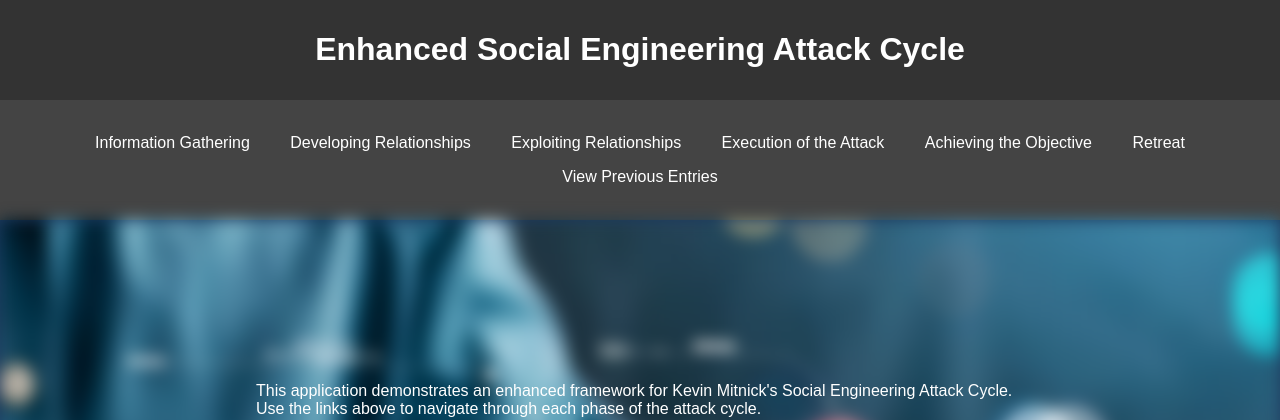
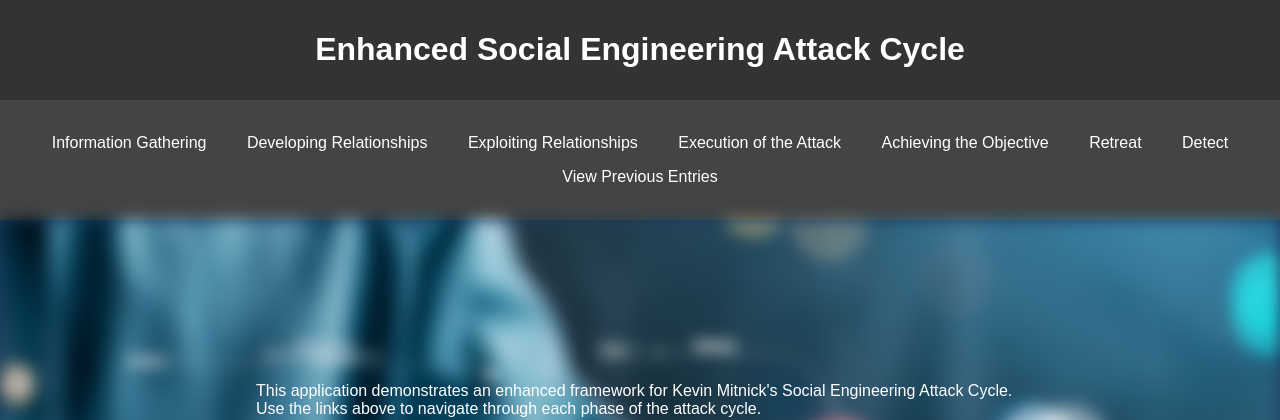
Before and after one commit to afomike/Mitvick_Enhanced, a Flask app: page /home in a window 1280 px wide. Shown: the top 420 px of the page. Run offline with Flask 3, Linux system fonts and the light colour scheme.

Commit message:
everything here

```diff
--- a/templates/achieve_objective.html
+++ b/templates/achieve_objective.html
@@ -17,6 +17,7 @@
                 <li><a href="{{ url_for('exploit_relationships') }}">Exploiting Relationships</a></li>
                 <li><a href="{{ url_for('execute_attack') }}">Execution of the Attack</a></li>
                 <li><a href="{{ url_for('retreat') }}">Retreat</a></li>
+                <li><a href="{{ url_for('predict') }}">Detect</a></li>
                 <li><a href="{{ url_for('view_entries') }}">View Previous Entries</a></li>
             </ul>
         </nav>
--- a/templates/develop_relationships.html
+++ b/templates/develop_relationships.html
@@ -17,6 +17,7 @@
                 <li><a href="{{ url_for('execute_attack') }}">Execution of the Attack</a></li>
                 <li><a href="{{ url_for('achieve_objective') }}">Achieving the Objective</a></li>
                 <li><a href="{{ url_for('retreat') }}">Retreat</a></li>
+                <li><a href="{{ url_for('predict') }}">Detect</a></li>
                 <li><a href="{{ url_for('view_entries') }}">View Previous Entries</a></li>
             </ul>
         </nav>
--- a/templates/edit_entry.html
+++ b/templates/edit_entry.html
@@ -18,6 +18,7 @@
                 <li><a href="{{ url_for('execute_attack') }}">Execution of the Attack</a></li>
                 <li><a href="{{ url_for('achieve_objective') }}">Achieving the Objective</a></li>
                 <li><a href="{{ url_for('retreat') }}">Retreat</a></li>
+                <li><a href="{{ url_for('predict') }}">Detect</a></li>
                 <li><a href="{{ url_for('view_entries') }}">View Previous Entries</a></li>
             </ul>
         </nav>
--- a/templates/execute_attack.html
+++ b/templates/execute_attack.html
@@ -17,6 +17,7 @@
                 <li><a href="{{ url_for('exploit_relationships') }}">Exploiting Relationships</a></li>
                 <li><a href="{{ url_for('achieve_objective') }}">Achieving the Objective</a></li>
                 <li><a href="{{ url_for('retreat') }}">Retreat</a></li>
+                <li><a href="{{ url_for('predict') }}">Detect</a></li>
                 <li><a href="{{ url_for('view_entries') }}">View Previous Entries</a></li>
             </ul>
         </nav>
--- a/templates/exploit_relationships.html
+++ b/templates/exploit_relationships.html
@@ -17,6 +17,7 @@
                 <li><a href="{{ url_for('execute_attack') }}">Execution of the Attack</a></li>
                 <li><a href="{{ url_for('achieve_objective') }}">Achieving the Objective</a></li>
                 <li><a href="{{ url_for('retreat') }}">Retreat</a></li>
+                <li><a href="{{ url_for('predict') }}">Detect</a></li>
                 <li><a href="{{ url_for('view_entries') }}">View Previous Entries</a></li>
             </ul>
         </nav>
--- a/templates/final.html
+++ b/templates/final.html
@@ -18,6 +18,7 @@
                 <li><a href="{{ url_for('execute_attack') }}">Execution of the Attack</a></li>
                 <li><a href="{{ url_for('achieve_objective') }}">Achieving the Objective</a></li>
                 <li><a href="{{ url_for('retreat') }}">Retreat</a></li>
+                <li><a href="{{ url_for('predict') }}">Detect</a></li>
                 <li><a href="{{ url_for('view_entries') }}">View Previous Entries</a></li>
             </ul>
         </nav>
--- a/templates/gather_info.html
+++ b/templates/gather_info.html
@@ -17,6 +17,7 @@
                 <li><a href="{{ url_for('execute_attack') }}">Execution of the Attack</a></li>
                 <li><a href="{{ url_for('achieve_objective') }}">Achieving the Objective</a></li>
                 <li><a href="{{ url_for('retreat') }}">Retreat</a></li>
+                <li><a href="{{ url_for('predict') }}">Detect</a></li>
                 <li><a href="{{ url_for('view_entries') }}">View Previous Entries</a></li>
             </ul>
         </nav>
--- a/templates/home.html
+++ b/templates/home.html
@@ -25,6 +25,7 @@
             <li><a href="{{ url_for('execute_attack') }}">Execution of the Attack</a></li>
             <li><a href="{{ url_for('achieve_objective') }}">Achieving the Objective</a></li>
             <li><a href="{{ url_for('retreat') }}">Retreat</a></li>
+            <li><a href="{{ url_for('predict') }}">Detect</a></li>
             <li><a href="{{ url_for('view_entries') }}">View Previous Entries</a></li>
         </ul>
     </nav>
--- a/templates/retreat.html
+++ b/templates/retreat.html
@@ -18,6 +18,7 @@
                 <li><a href="{{ url_for('execute_attack') }}">Execution of the Attack</a></li>
                 <li><a href="{{ url_for('achieve_objective') }}">Achieving the Objective</a></li>
                 <li><a href="{{ url_for('view_entries') }}">View Previous Entries</a></li>
+                <li><a href="{{ url_for('predict') }}">Detect</a></li>
             </ul>
         </nav>
     </header>
--- a/templates/view_entries.html
+++ b/templates/view_entries.html
@@ -18,6 +18,7 @@
                 <li><a href="{{ url_for('execute_attack') }}">Execution of the Attack</a></li>
                 <li><a href="{{ url_for('achieve_objective') }}">Achieving the Objective</a></li>
                 <li><a href="{{ url_for('retreat') }}">Retreat</a></li>
+                <li><a href="{{ url_for('predict') }}">Detect</a></li>
                 <!-- <li><a href="{{ url_for('final') }}">Final Page</a></li> -->
             </ul>
         </nav>
```
